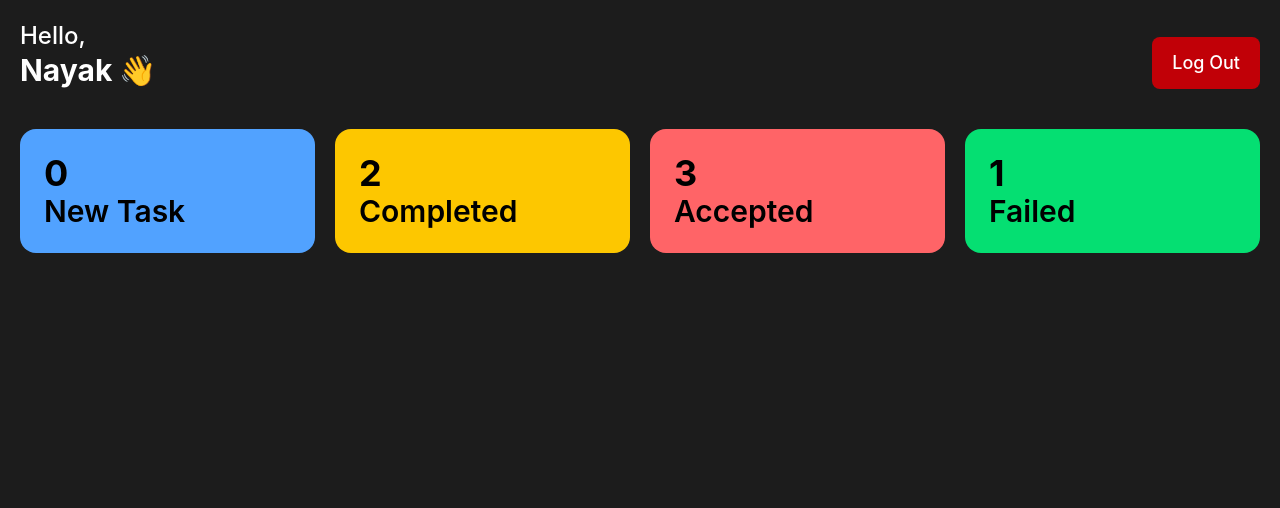
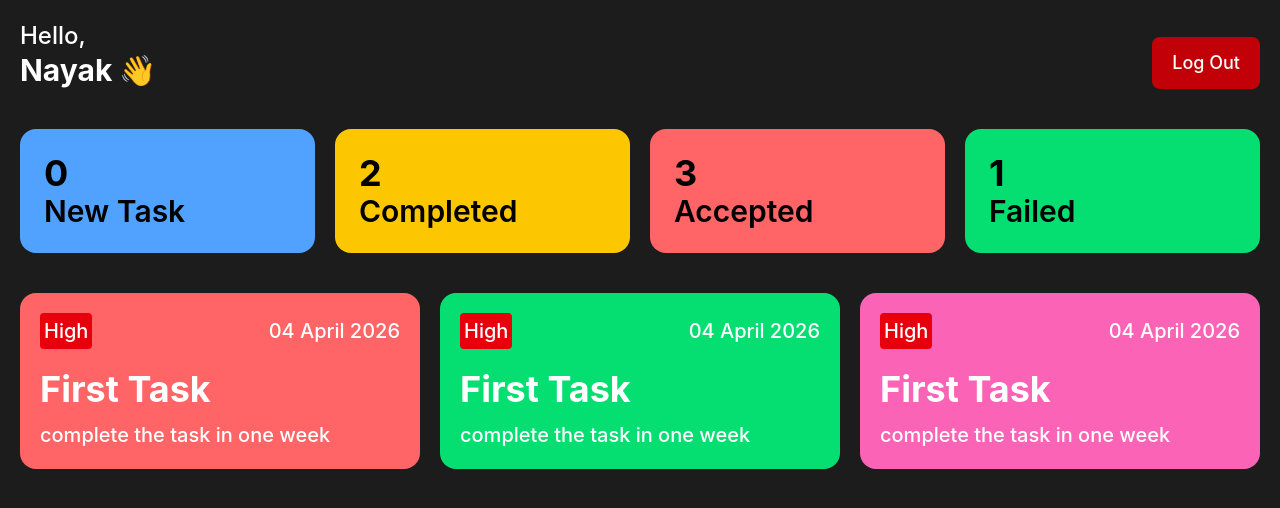
Before and after one commit to withnayak/Task-App, a React (Vite) app: page / in a window 1280 px wide. Shown: the top 508 px of the page. Built offline with nearby package versions, Linux system fonts and the light colour scheme.

Commit message:
TaskList ui complete

```diff
--- a/src/components/Dashboard/EmployeeDashboard.jsx
+++ b/src/components/Dashboard/EmployeeDashboard.jsx
@@ -1,12 +1,14 @@
 import React from 'react'
 import Headers from '../Others/Headers'
 import Activity from '../Others/Activity'
+import TaskList from '../Others/TaskList'
 
 const EmployeeDashboard = () => {
   return (
     <div className='bg-[#1c1c1c] text white min-h-screen p-5'>
         <Headers/>
         <Activity/>
+        <TaskList/>
     </div>
   )
 }
--- /dev/null
+++ b/src/components/Others/TaskList.jsx
@@ -0,0 +1,63 @@
+import React from 'react'
+
+const TaskList = () => {
+  return (
+    <div className='mt-10 grid grid-cols-1 sm:grid-cols-2 lg:grid-cols-3 gap-5'>
+      <div className='bg-red-400 w-full rounded-2xl p-5 text-white'>
+        <div className='flex items-center justify-between  '>
+          <h2 className='bg-red-600  text-xl font-medium  rounded p-1'>
+            High
+          </h2>
+          <h3 className='text-xl font-medium'>04 April 2026</h3>
+        </div>
+        <div className='mt-5'>
+          <h1 className='text-4xl font-bold'>
+            First Task
+          </h1>
+          <h2 className='text-xl mt-3 font-medium'>
+            complete the task in one week
+          </h2>
+        </div>
+
+      </div>
+
+      <div className='bg-green-400 w-full rounded-2xl p-5 text-white'>
+        <div className='flex items-center justify-between  '>
+          <h2 className='bg-red-600  text-xl font-medium  rounded p-1'>
+            High
+          </h2>
+          <h3 className='text-xl font-medium'>04 April 2026</h3>
+        </div>
+        <div className='mt-5'>
+          <h1 className='text-4xl font-bold'>
+            First Task
+          </h1>
+          <h2 className='text-xl mt-3 font-medium'>
+            complete the task in one week
+          </h2>
+        </div>
+
+      </div>
+
+      <div className='bg-pink-400 w-full rounded-2xl p-5 text-white'>
+        <div className='flex items-center justify-between  '>
+          <h2 className='bg-red-600  text-xl font-medium  rounded p-1'>
+            High
+          </h2>
+          <h3 className='text-xl font-medium'>04 April 2026</h3>
+        </div>
+        <div className='mt-5'>
+          <h1 className='text-4xl font-bold'>
+            First Task
+          </h1>
+          <h2 className='text-xl mt-3 font-medium'>
+            complete the task in one week
+          </h2>
+        </div>
+
+      </div>
+    </div>
+  )
+}
+
+export default TaskList
```
